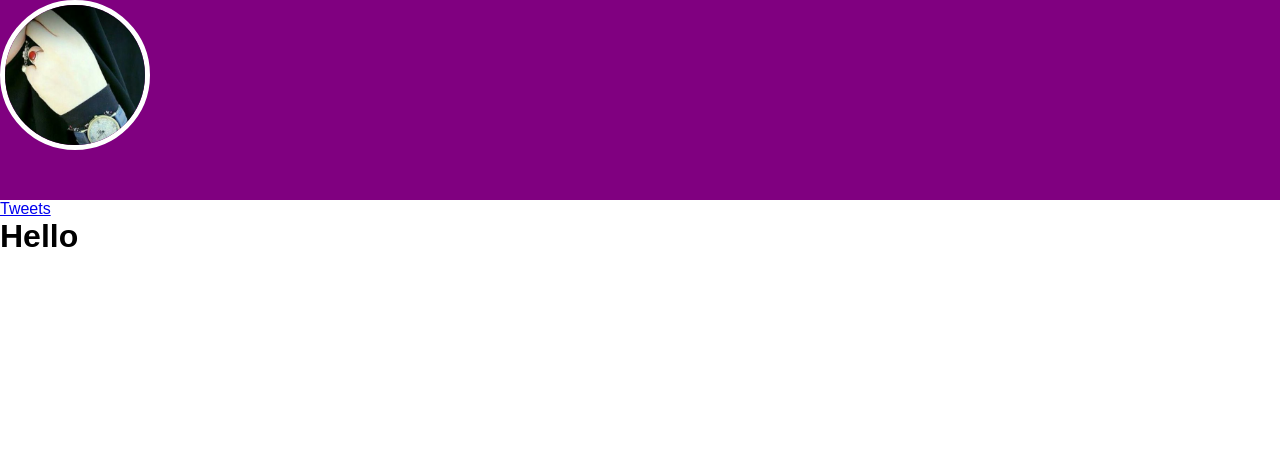
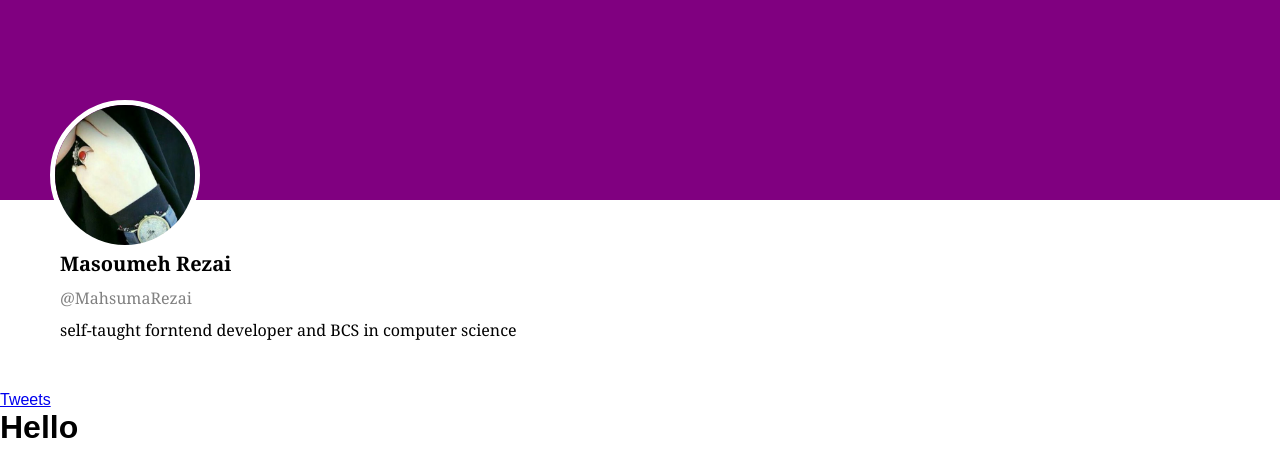
Before and after one commit to MahsumaRezai/X-Clone, a React (Create React App) app: page /tweets in a window 1280 px wide. Shown: the top 476 px of the page. Built offline with nearby package versions, Linux system fonts and the light colour scheme.

Commit message:
last commit for today

```diff
--- a/src/App.js
+++ b/src/App.js
@@ -3,6 +3,7 @@ import { Route } from 'react-router-dom';
 import Tweets from './Pages/Tweets'
 import Head from "./Componets/Head";
 import Header from './Componets/Header/Header'
+import Content from "./Componets/Content/Content";
 
 function App(props) {
 
@@ -10,6 +11,7 @@ function App(props) {
     return (
         <Fragment>
             <Header />
+            <Content />
             <Head />
             <Route path="/tweets">
                 <Tweets />
--- /dev/null
+++ b/src/Componets/Content/Content.js
@@ -0,0 +1,24 @@
+import { Fragment } from "react";
+import classes from './Content.module.css'
+
+const Content = (props) => {
+    return (
+        <Fragment>
+            <div className={classes.warp}>
+                <div className={classes.text}>
+                    <p className={classes.head}>Masoumeh Rezai</p>
+                    <p className={classes.para}>@MahsumaRezai</p>
+                    <p>self-taught forntend developer and BCS in computer science</p>
+                </div>
+
+
+
+
+
+
+
+            </div>
+        </Fragment>
+    )
+}
+export default Content;
--- /dev/null
+++ b/src/Componets/Content/Content.module.css
@@ -0,0 +1,24 @@
+.warp {
+    display: flex;
+    flex-direction: column;
+    justify-content: flex-start;
+    align-items: flex-start;
+    gap: 20px;
+    padding: 50px
+}
+.text {
+    display: flex;
+    flex-direction: column;
+    justify-content: flex-start;
+    align-items: flex-start;
+    gap: 10px;
+    padding-left: 10px;
+    font-family: Georgia, 'Times New Roman', Times, serif;
+}
+.head {
+    font-size: 20px;
+    font-weight: bold
+}
+.para {
+    color: gray
+}
--- a/src/Componets/Header/Header.js
+++ b/src/Componets/Header/Header.js
@@ -6,7 +6,8 @@ const Headers = (props) => {
     return (
         <Fragment>
             <div className={classes.head}>
-                <div>
+
+                <div className={classes.warp}>
                     <img src={img} alt="" className={classes.img} />
 
                 </div>
--- a/src/Componets/Header/Header.module.css
+++ b/src/Componets/Header/Header.module.css
@@ -2,6 +2,16 @@
     background: purple;
     width: 100%;
     height: 200px;
+}
+.warp {
+    display: flex;
+    flex-direction: row;
+    justify-content: flex-start;
+    align-items: flex-start;
+    padding-top: 100px;
+    padding-left: 50px
+
+
 }
 .img {
     width: 150px;
```
